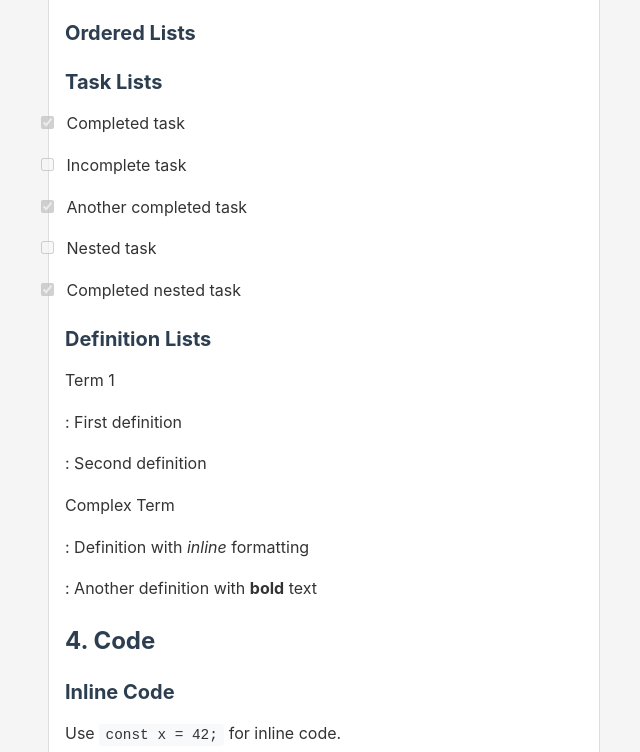
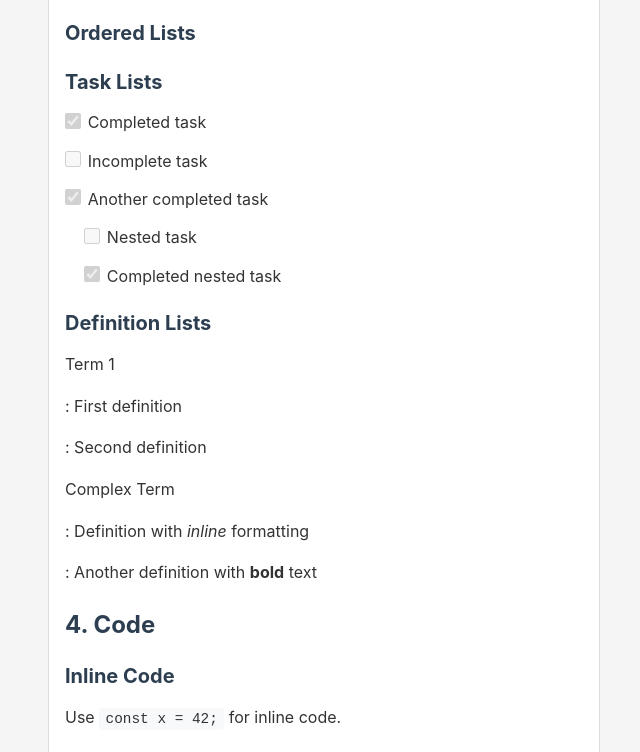
Before and after one commit to tyuXX/MDRender, a plain HTML site: page index.html in a window 1280 px wide. Shown: the part 1411-2163 px from the top of the page, without its empty margins (608-1248 px from the left). Drawn offline with Linux system fonts and the light colour scheme.

Commit message:
Fix stuff

```diff
--- a/css/markdown.css
+++ b/css/markdown.css
@@ -3,6 +3,8 @@
     color: var(--md-text, #333);
     line-height: 1.6;
     font-family: -apple-system, BlinkMacSystemFont, 'Segoe UI', Roboto, Oxygen, Ubuntu, Cantarell, 'Open Sans', 'Helvetica Neue', sans-serif;
+    --checkbox-size: 1.2em;
+    --checkbox-margin: 0.5em;
 }
 
 .mdrender h1,
@@ -51,10 +53,24 @@
 }
 
 .mdrender blockquote {
-    border-left: 4px solid var(--md-header, #2c3e50);
-    padding-left: 1rem;
-    margin: 1rem 0;
-    color: var(--md-blockquote, #666);
+    border-left: 4px solid var(--md-blockquote-border, #ddd);
+    margin: 1em 0;
+    padding: 0.5em 1em;
+    color: var(--md-blockquote-text, #666);
+    background-color: var(--md-blockquote-bg, rgba(0, 0, 0, 0.05));
+}
+
+.mdrender blockquote blockquote {
+    margin-left: 0.5em;
+    border-left-color: var(--md-blockquote-nested-border, #999);
+}
+
+.mdrender blockquote blockquote blockquote {
+    border-left-color: var(--md-blockquote-nested-2-border, #666);
+}
+
+.mdrender blockquote blockquote blockquote blockquote {
+    border-left-color: var(--md-blockquote-nested-3-border, #333);
 }
 
 .mdrender ul,
@@ -114,13 +130,34 @@
 }
 
 /* Task Lists */
-.mdrender .task-list-item {
-    list-style-type: none;
-    margin-left: -1.5rem;
+.mdrender ul.task-list {
+    list-style: none;
+    padding-left: 0;
 }
 
-.mdrender .task-list-item input[type="checkbox"] {
-    margin-right: 0.5rem;
+.mdrender .task-list-item {
+    display: flex;
+    align-items: flex-start;
+    margin: 0.5em 0;
+    line-height: 1.4;
+}
+
+.mdrender .task-list-item-checkbox {
+    width: var(--checkbox-size);
+    height: var(--checkbox-size);
+    margin: 0.1em var(--checkbox-margin) 0 0;
+    flex-shrink: 0;
+}
+
+.mdrender .task-list-item-text {
+    flex: 1;
+    min-width: 0;
+}
+
+/* Nested task lists */
+.mdrender .task-list .task-list {
+    margin-top: 0.5em;
+    margin-left: var(--checkbox-size);
 }
 
 /* Footnotes */
--- a/js/renderer.js
+++ b/js/renderer.js
@@ -12,11 +12,11 @@ class MDRenderer {
             image: /!\[(.+?)\]\((.+?)(?:\s+"(.+?)")?\)/g,
             list: /^(\s*)[*-]\s(.+)$/gm,
             orderedList: /^(\s*)\d+\.\s(.+)$/gm,
-            blockquote: /^>\s(.+)$/gm,
+            blockquote: /^((?:\s*>+\s*)+)(.+)$/gm,
             horizontalRule: /^([-*_])\1{2,}$/gm,
             table: /^\|(.+)\|$/gm,
             tableDelimiter: /^\|(?:[-:]+[-| :]*)\|$/gm,
-            taskList: /^(\s*)-\s\[([ x])\]\s(.+)$/gm,
+            taskList: /^(\s*)-\s+\[([ x])\]\s+(.+)$/gm,
             superscript: /\^(.+?)\^/g,
             subscript: /~(.+?)~/g,
             highlight: /==(.+?)==/g,
@@ -56,12 +56,16 @@ class MDRenderer {
         // Convert code blocks first to prevent interference
         html = this.renderCodeBlocks(html);
 
+        // Process blockquotes first to handle nesting
+        html = this.renderBlockquotes(html);
+
+        // Then process task lists
+        html = this.renderTaskLists(html);
+
         // Convert block elements
         html = this.renderHorizontalRules(html);
-        html = this.renderBlockquotes(html);
         html = this.renderHeadings(html);
         html = this.renderTables(html);
-        html = this.renderTaskLists(html);
         html = this.renderLists(html);
         html = this.renderOrderedLists(html);
         html = this.renderDefinitions(html);
@@ -186,7 +190,118 @@ class MDRenderer {
     }
 
     renderBlockquotes(text) {
-        return text.replace(this.rules.blockquote, '<blockquote>$1</blockquote>');
+        const lines = text.split('\n');
+        const result = [];
+        let inBlockquote = false;
+        let currentContent = [];
+        let currentLevel = 0;
+
+        function processBlockquote(content, level) {
+            if (content.length === 0) return '';
+            const innerContent = content.join('\n').trim();
+            let html = innerContent;
+            for (let i = 0; i < level; i++) {
+                html = `<blockquote>${html}</blockquote>`;
+            }
+            return html;
+        }
+
+        for (let i = 0; i < lines.length; i++) {
+            const line = lines[i];
+            const match = line.match(/^(>+)?\s*(.*)$/);
+
+            if (match) {
+                const [, quotes, content] = match;
+                const level = quotes ? quotes.length : 0;
+
+                if (level > 0) {
+                    if (!inBlockquote) {
+                        inBlockquote = true;
+                        currentLevel = level;
+                    }
+
+                    if (level !== currentLevel) {
+                        // Process previous blockquote
+                        result.push(processBlockquote(currentContent, currentLevel));
+                        currentContent = [];
+                        currentLevel = level;
+                    }
+
+                    currentContent.push(content.trim());
+                } else {
+                    if (inBlockquote) {
+                        // End of blockquote
+                        result.push(processBlockquote(currentContent, currentLevel));
+                        currentContent = [];
+                        inBlockquote = false;
+                    }
+                    result.push(line);
+                }
+            }
+        }
+
+        // Process any remaining blockquote
+        if (inBlockquote && currentContent.length > 0) {
+            result.push(processBlockquote(currentContent, currentLevel));
+        }
+
+        return result.join('\n');
+    }
+
+    renderTaskLists(text) {
+        const processedLines = [];
+        const lines = text.split('\n');
+        let currentList = null;
+        let currentIndent = 0;
+
+        for (let line of lines) {
+            const taskMatch = line.match(/^(\s*)-\s+\[([ x])\]\s+(.+)$/);
+
+            if (taskMatch) {
+                const [, indent, checked, content] = taskMatch;
+                const indentLevel = indent.length;
+
+                const checkbox = `<input type="checkbox" class="task-list-item-checkbox" ${checked === 'x' ? 'checked' : ''} disabled>`;
+                const listItem = `<li class="task-list-item">${checkbox}<span class="task-list-item-text">${content}</span></li>`;
+
+                if (currentList === null) {
+                    // Start a new list
+                    currentList = indentLevel;
+                    currentIndent = indentLevel;
+                    processedLines.push(`<ul class="task-list">${listItem}`);
+                } else if (indentLevel > currentIndent) {
+                    // Nested list
+                    processedLines.push(`<ul class="task-list">${listItem}`);
+                    currentIndent = indentLevel;
+                } else if (indentLevel < currentIndent) {
+                    // Close nested lists and start new item
+                    const closeLevels = Math.floor((currentIndent - indentLevel) / 2);
+                    processedLines.push('</ul>'.repeat(closeLevels));
+                    processedLines.push(listItem);
+                    currentIndent = indentLevel;
+                } else {
+                    // Same level
+                    processedLines.push(listItem);
+                }
+            } else {
+                if (currentList !== null) {
+                    // Close all open lists when encountering non-task-list content
+                    const closeLevels = Math.floor(currentIndent / 2) + 1;
+                    processedLines.push('</ul>'.repeat(closeLevels));
+                    currentList = null;
+                    currentIndent = 0;
+                }
+                processedLines.push(line);
+            }
+        }
+
+        // Close any remaining open lists
+        if (currentList !== null) {
+            const closeLevels = Math.floor(currentIndent / 2) + 1;
+            processedLines.push('</ul>'.repeat(closeLevels));
+        }
+
+        return processedLines.join('\n');
     }
 
     renderHorizontalRules(text) {
@@ -257,13 +372,6 @@ class MDRenderer {
         return newLines.join('\n');
     }
 
-    renderTaskLists(text) {
-        return text.replace(this.rules.taskList, (match, indent, checked, content) => {
-            const checkbox = `<input type="checkbox" ${checked === 'x' ? 'checked' : ''} disabled>`;
-            return `${indent}<li class="task-list-item">${checkbox} ${content}</li>`;
-        });
-    }
-
     renderSuperscript(text) {
         return text.replace(this.rules.superscript, '<sup>$1</sup>');
     }
--- a/js/script.js
+++ b/js/script.js
@@ -327,16 +327,16 @@ ___
 :coffee: :pizza: :cake: :apple:
 
 ## 12. Special Characters & Escaping
-\\* Escaped asterisk
-\\_ Escaped underscore
-\\# Escaped hash
-\\[ Escaped bracket
-\\] Escaped bracket
-\\ Escaped backtick (Cannot show here, as it would be a JS syntax error)
-\\( Escaped parenthesis
-\\) Escaped parenthesis
-\\~ Escaped tilde
-\\: Escaped colon
+\* Escaped asterisk
+\_ Escaped underscore
+\# Escaped hash
+\[ Escaped bracket
+\] Escaped bracket
+\` Escaped backtick
+\( Escaped parenthesis
+\) Escaped parenthesis
+\~ Escaped tilde
+\: Escaped colon
 
 ## 13. HTML Support
 <div style="color: blue;">
```
